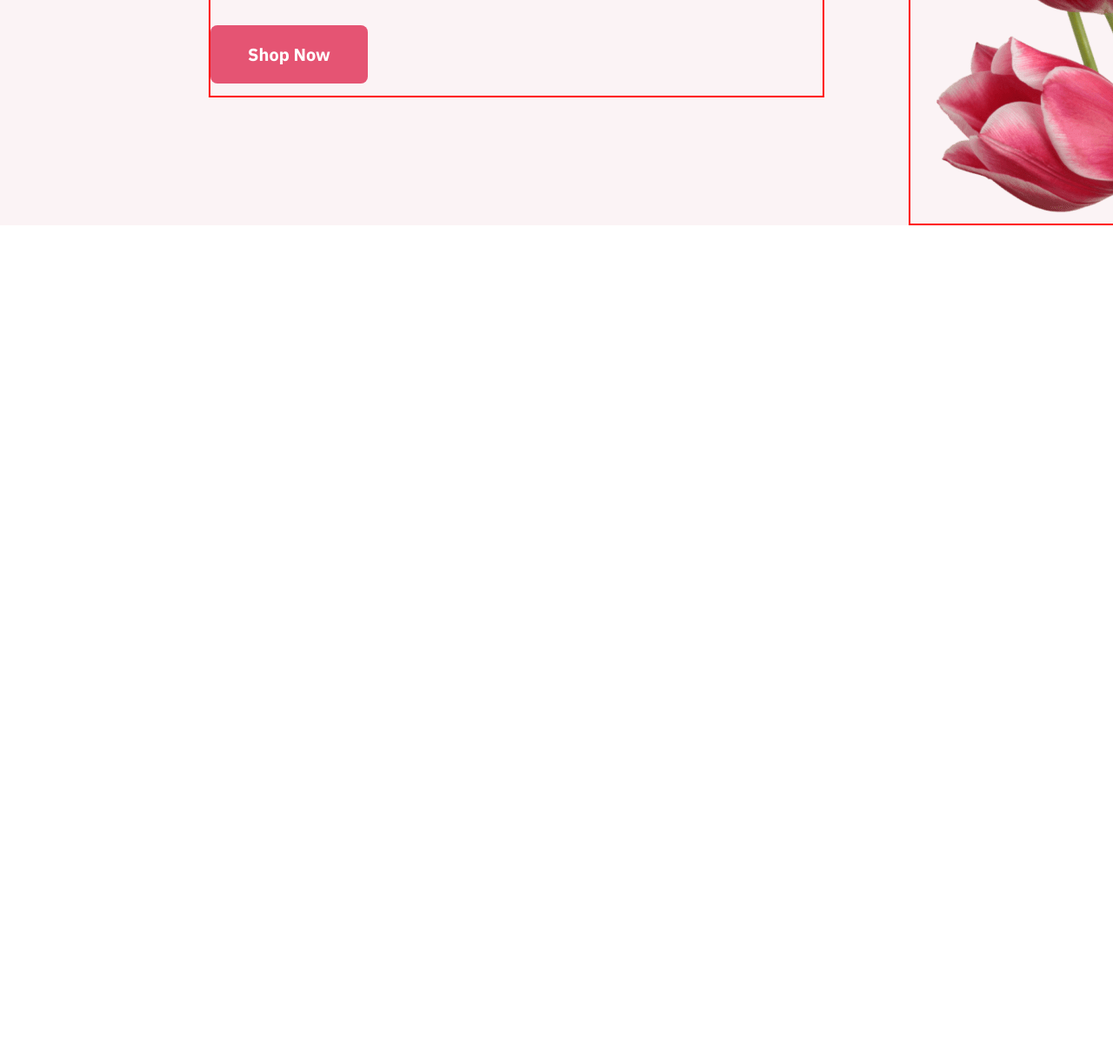
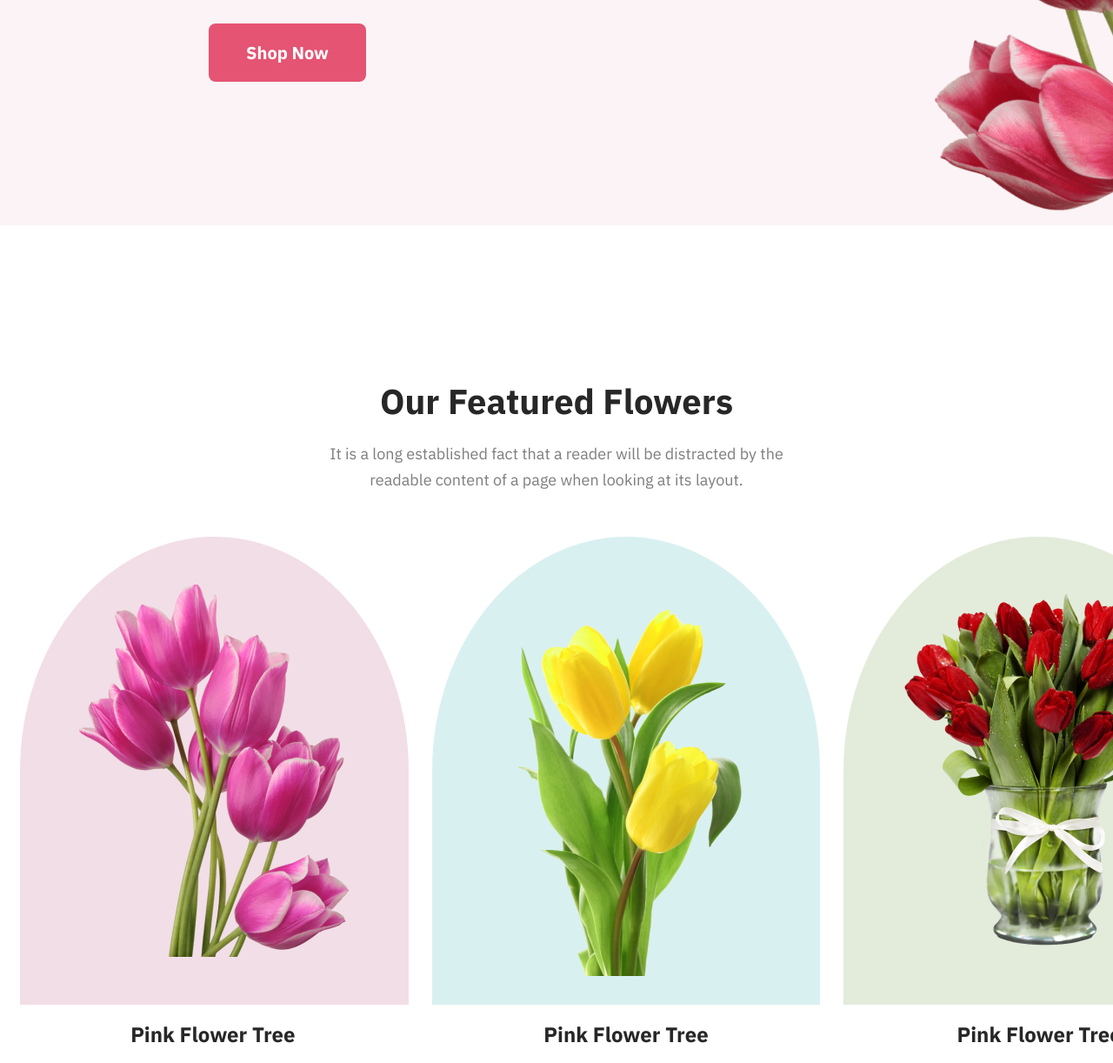
Before and after one commit to shawonvai25/flower-shop-project, a plain HTML site: page index.html in a window 1280 px wide. Shown: the part 591-1813 px from the top of the page at 87% size. Before the commit the page ends 856 px from the top, so only its background shows below. Drawn offline with Linux system fonts and the light colour scheme.

Commit message:
feature section done

```diff
--- a/index.html
+++ b/index.html
@@ -25,7 +25,37 @@
         <img src="./Flower Asset/pngwing 10.png" alt="" />
       </div>
     </header>
-    <main></main>
+    <main>
+      <!-- feature section starts here -->
+      <section class="feature-section">
+        <div class="feature-text-container">
+          <div class="feature-text-content">
+            <h2>Our Featured Flowers</h2>
+            <p>
+              It is a long established fact that a reader will be distracted by
+              the readable content of a page when looking at its layout.
+            </p>
+          </div>
+        </div>
+        <div class="feature-img-container">
+          <div class="img1">
+            <img src="./Flower Asset/pngwing 6.png" alt="" />
+          </div>
+          <div class="img2">
+            <img src="./Flower Asset/pngwing 7.png" alt="" />
+          </div>
+          <div class="img3">
+            <img src="./Flower Asset/pngwing 8.png" alt="" />
+          </div>
+        </div>
+        <div class="flower-caption-container">
+          <div class="flower1"><p>Pink Flower Tree</p></div>
+          <div class="flower2"><p>Pink Flower Tree</p></div>
+          <div class="flower3"><p>Pink Flower Tree</p></div>
+        </div>
+      </section>
+      <!-- feature section ends here -->
+    </main>
     <footer></footer>
   </body>
 </html>
--- a/style/styles.css
+++ b/style/styles.css
@@ -19,7 +19,6 @@
 .header-text-container {
   width: 708px;
   height: 506px;
-  border: 2px solid red;
 }
 .header-title {
   width: 750px;
@@ -48,5 +47,84 @@
 .header-image-container {
   width: 635px;
   height: 800px;
-  border: 2px solid red;
 }
+/* feature section styles */
+.feature-text-content h2 {
+  font-size: 40px;
+  font-weight: 800;
+  line-height: 48px;
+  text-align: center;
+  color: rgb(39, 39, 39);
+  margin-bottom: 22px;
+}
+.feature-text-content p {
+  font-size: 18px;
+  font-weight: 400;
+  line-height: 30px;
+  text-align: center;
+  color: rgba(39, 39, 39, 0.6);
+}
+.feature-text-content {
+  width: 594px;
+  height: 132px;
+}
+.feature-text-container {
+  display: flex;
+  justify-content: center;
+  margin-top: 178px;
+  margin-bottom: 48px;
+}
+.feature-img-container {
+  width: 1440px;
+  height: 538px;
+  margin: 0 auto;
+  display: flex;
+  justify-content: space-evenly;
+  gap: 4px;
+}
+
+.img1 {
+  width: 31%;
+  height: 538px;
+  background-color: rgba(167, 33, 98, 0.15);
+  display: flex;
+  justify-content: center;
+  align-items: center;
+  border-radius: 50% 50% 0 0;
+}
+.img2 {
+  width: 31%;
+  height: 538px;
+  background-color: rgba(5, 151, 160, 0.15);
+  display: flex;
+  justify-content: center;
+  align-items: center;
+  border-radius: 50% 50% 0 0;
+}
+.img3 {
+  width: 31%;
+  height: 538px;
+  background-color: rgba(71, 125, 17, 0.15);
+  display: flex;
+  justify-content: center;
+  align-items: center;
+  border-radius: 50% 50% 0 0;
+}
+.flower1,
+.flower2,
+.flower3 {
+  color: rgb(39, 39, 39);
+  font-size: 24px;
+  font-weight: 700;
+  width: 32%;
+  height: 67px;
+  display: flex;
+  justify-content: center;
+  align-items: center;
+}
+.flower-caption-container {
+  width: 1440px;
+  display: flex;
+  justify-content: space-evenly;
+  margin: 0 auto;
+}
```
